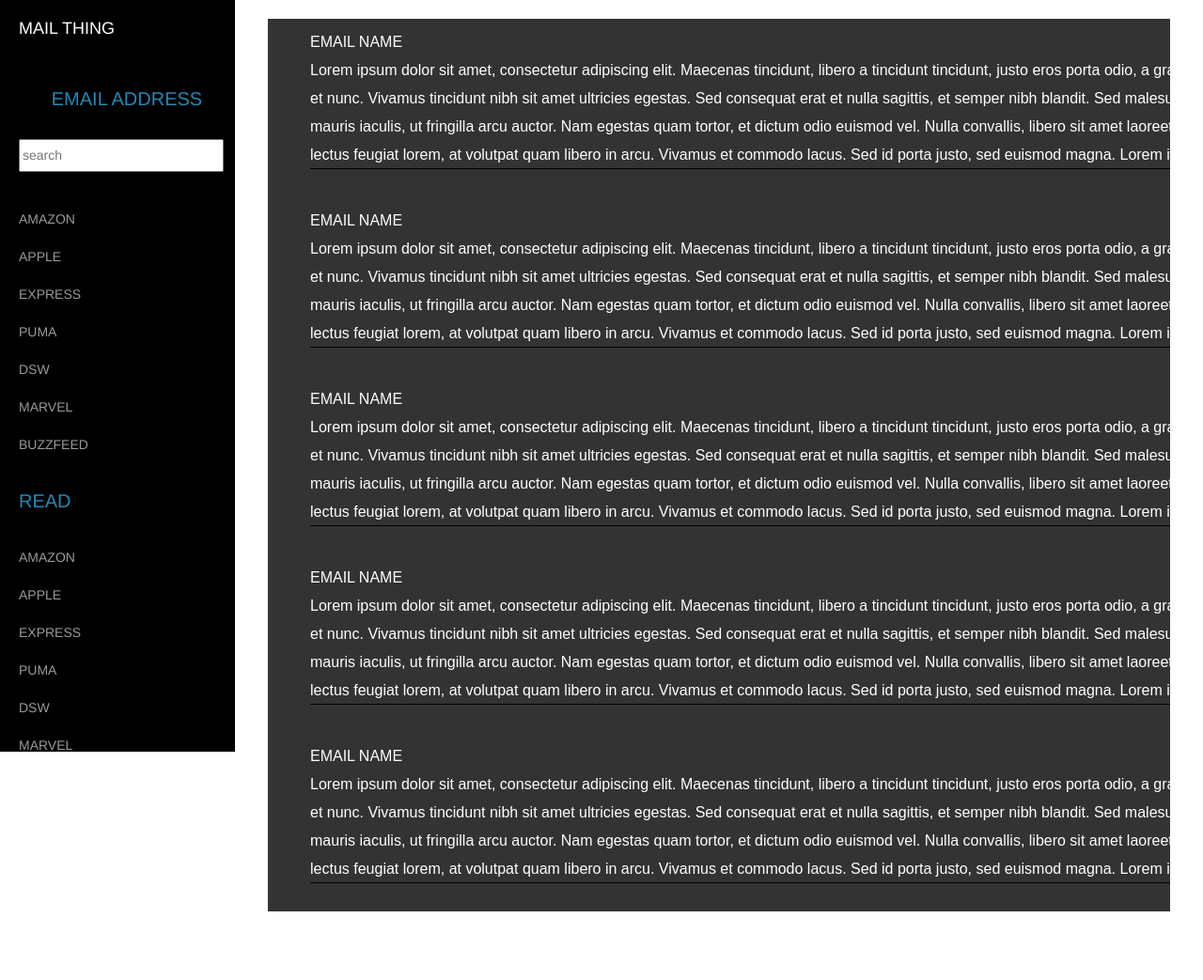
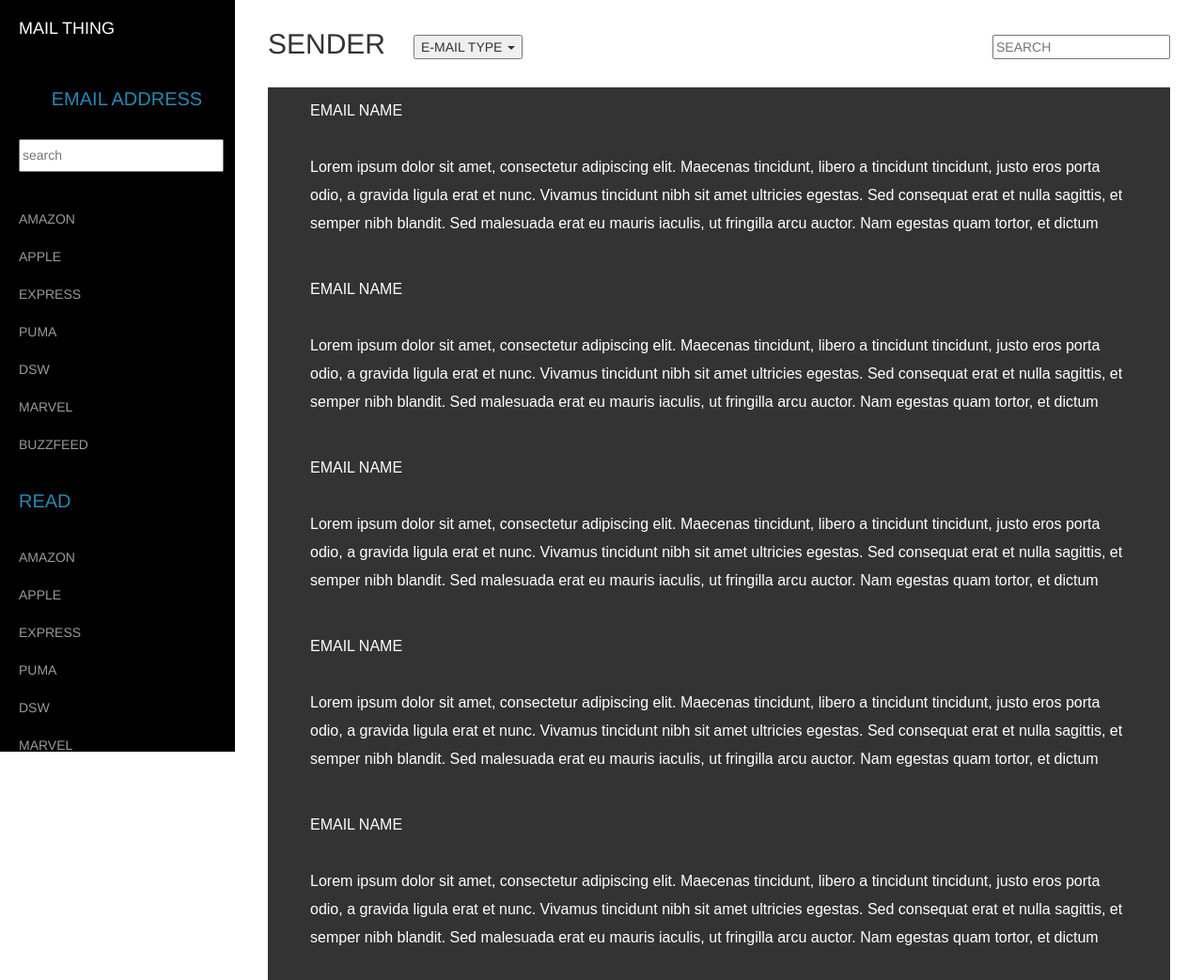
Before and after one commit to Rickisteiner/MailProject, a plain HTML site: page dashboard.html in a window 1280 px wide. Shown: the whole page at 94% size. Before the commit the page ends 990 px from the top, so only its background shows below. Drawn offline with nearby package versions, Linux system fonts and the light colour scheme.

Commit message:
more dashboard changes

```diff
--- a/dashboard.html
+++ b/dashboard.html
@@ -18,7 +18,7 @@
         <div id="sidebar-wrapper">
             <ul class="sidebar-nav">
                 <li class="sidebar-brand" id="logo">
-                    <a href="#">
+                    <a href="index.html">
                         MAIL THING
                     </a>
                 </li>
@@ -87,29 +87,48 @@
         <div id="page-content-wrapper">
             <div class="container-fluid">
                 <div class="row">
+                	<div id="top">
+                    		<h4 id="sender">SENDER</h4>
+                    		<div class="dropdown" id="dropdown">
+                    			<button id="dLabel" type="button" data-toggle="dropdown" aria-haspopup="true" aria-expanded="false">E-MAIL TYPE
+                    				<span class="caret"></span>
+                    			</button>
+                    			<ul class="dropdown-menu" role="menu" aria-labelledby="dLabel">
+                    				<li id="stuff">stuff</li>
+                    				<li id="stuff">stuff</li>
+                    				<li id="stuff">stuff</li>
+                    			</ul>
+                    		</div>
+                    		<input placeholder="SEARCH" id="searchtop">
+                    	</div>
                     <div class="col-lg-12" id="content">
                     	<div id="email">
                     		 EMAIL NAME <br/>
+                             <br/>
                     		 Lorem ipsum dolor sit amet, consectetur adipiscing elit. Maecenas tincidunt, libero a tincidunt tincidunt, justo eros porta odio, a gravida ligula erat et nunc. Vivamus tincidunt nibh sit amet ultricies egestas. Sed consequat erat et nulla sagittis, et semper nibh blandit. Sed malesuada erat eu mauris iaculis, ut fringilla arcu auctor. Nam egestas quam tortor, et dictum odio euismod vel. Nulla convallis, libero sit amet laoreet placerat, elit lectus feugiat lorem, at volutpat quam libero in arcu. Vivamus et commodo lacus. Sed id porta justo, sed euismod magna.
                     		 Lorem ipsum dolor sit amet, consectetur adipiscing elit. Maecenas tincidunt, libero a tincidunt tincidunt, justo eros porta odio, a gravida ligula erat et nunc. Vivamus tincidunt nibh sit amet ultricies egestas. Sed consequat erat et nulla sagittis, et semper nibh blandit. Sed malesuada erat eu mauris iaculis, ut fringilla arcu auctor. Nam egestas quam tortor, et dictum odio euismod vel. Nulla convallis, libero sit amet laoreet placerat, elit lectus feugiat lorem, at volutpat quam libero in arcu. Vivamus et commodo lacus. Sed id porta justo, sed euismod magna.
                     	</div>
                     	<div id="email">
                     		 EMAIL NAME <br/>
+                             <br/>
                     		 Lorem ipsum dolor sit amet, consectetur adipiscing elit. Maecenas tincidunt, libero a tincidunt tincidunt, justo eros porta odio, a gravida ligula erat et nunc. Vivamus tincidunt nibh sit amet ultricies egestas. Sed consequat erat et nulla sagittis, et semper nibh blandit. Sed malesuada erat eu mauris iaculis, ut fringilla arcu auctor. Nam egestas quam tortor, et dictum odio euismod vel. Nulla convallis, libero sit amet laoreet placerat, elit lectus feugiat lorem, at volutpat quam libero in arcu. Vivamus et commodo lacus. Sed id porta justo, sed euismod magna.
                     		 Lorem ipsum dolor sit amet, consectetur adipiscing elit. Maecenas tincidunt, libero a tincidunt tincidunt, justo eros porta odio, a gravida ligula erat et nunc. Vivamus tincidunt nibh sit amet ultricies egestas. Sed consequat erat et nulla sagittis, et semper nibh blandit. Sed malesuada erat eu mauris iaculis, ut fringilla arcu auctor. Nam egestas quam tortor, et dictum odio euismod vel. Nulla convallis, libero sit amet laoreet placerat, elit lectus feugiat lorem, at volutpat quam libero in arcu. Vivamus et commodo lacus. Sed id porta justo, sed euismod magna.
                     	</div>
                     	<div id="email">
                     		 EMAIL NAME <br/>
+                             <br/>
                     		 Lorem ipsum dolor sit amet, consectetur adipiscing elit. Maecenas tincidunt, libero a tincidunt tincidunt, justo eros porta odio, a gravida ligula erat et nunc. Vivamus tincidunt nibh sit amet ultricies egestas. Sed consequat erat et nulla sagittis, et semper nibh blandit. Sed malesuada erat eu mauris iaculis, ut fringilla arcu auctor. Nam egestas quam tortor, et dictum odio euismod vel. Nulla convallis, libero sit amet laoreet placerat, elit lectus feugiat lorem, at volutpat quam libero in arcu. Vivamus et commodo lacus. Sed id porta justo, sed euismod magna.
                     		 Lorem ipsum dolor sit amet, consectetur adipiscing elit. Maecenas tincidunt, libero a tincidunt tincidunt, justo eros porta odio, a gravida ligula erat et nunc. Vivamus tincidunt nibh sit amet ultricies egestas. Sed consequat erat et nulla sagittis, et semper nibh blandit. Sed malesuada erat eu mauris iaculis, ut fringilla arcu auctor. Nam egestas quam tortor, et dictum odio euismod vel. Nulla convallis, libero sit amet laoreet placerat, elit lectus feugiat lorem, at volutpat quam libero in arcu. Vivamus et commodo lacus. Sed id porta justo, sed euismod magna.
                     	</div>
                     	<div id="email">
                     		 EMAIL NAME <br/>
+                             <br/>
                     		 Lorem ipsum dolor sit amet, consectetur adipiscing elit. Maecenas tincidunt, libero a tincidunt tincidunt, justo eros porta odio, a gravida ligula erat et nunc. Vivamus tincidunt nibh sit amet ultricies egestas. Sed consequat erat et nulla sagittis, et semper nibh blandit. Sed malesuada erat eu mauris iaculis, ut fringilla arcu auctor. Nam egestas quam tortor, et dictum odio euismod vel. Nulla convallis, libero sit amet laoreet placerat, elit lectus feugiat lorem, at volutpat quam libero in arcu. Vivamus et commodo lacus. Sed id porta justo, sed euismod magna.
                     		 Lorem ipsum dolor sit amet, consectetur adipiscing elit. Maecenas tincidunt, libero a tincidunt tincidunt, justo eros porta odio, a gravida ligula erat et nunc. Vivamus tincidunt nibh sit amet ultricies egestas. Sed consequat erat et nulla sagittis, et semper nibh blandit. Sed malesuada erat eu mauris iaculis, ut fringilla arcu auctor. Nam egestas quam tortor, et dictum odio euismod vel. Nulla convallis, libero sit amet laoreet placerat, elit lectus feugiat lorem, at volutpat quam libero in arcu. Vivamus et commodo lacus. Sed id porta justo, sed euismod magna.
                     	</div>
                     	<div id="email">
                     		 EMAIL NAME <br/>
+                             <br/>
                     		 Lorem ipsum dolor sit amet, consectetur adipiscing elit. Maecenas tincidunt, libero a tincidunt tincidunt, justo eros porta odio, a gravida ligula erat et nunc. Vivamus tincidunt nibh sit amet ultricies egestas. Sed consequat erat et nulla sagittis, et semper nibh blandit. Sed malesuada erat eu mauris iaculis, ut fringilla arcu auctor. Nam egestas quam tortor, et dictum odio euismod vel. Nulla convallis, libero sit amet laoreet placerat, elit lectus feugiat lorem, at volutpat quam libero in arcu. Vivamus et commodo lacus. Sed id porta justo, sed euismod magna.
                     		 Lorem ipsum dolor sit amet, consectetur adipiscing elit. Maecenas tincidunt, libero a tincidunt tincidunt, justo eros porta odio, a gravida ligula erat et nunc. Vivamus tincidunt nibh sit amet ultricies egestas. Sed consequat erat et nulla sagittis, et semper nibh blandit. Sed malesuada erat eu mauris iaculis, ut fringilla arcu auctor. Nam egestas quam tortor, et dictum odio euismod vel. Nulla convallis, libero sit amet laoreet placerat, elit lectus feugiat lorem, at volutpat quam libero in arcu. Vivamus et commodo lacus. Sed id porta justo, sed euismod magna.
                     	</div>
--- a/dashboardstyle.css
+++ b/dashboardstyle.css
@@ -1,3 +1,28 @@
+#sender {
+	float: left;
+	font-size: 30px;
+}
+
+#dropdown {
+	float: left;
+	margin-left: 30px;
+	margin-top: 17px;
+	margin-bottom: 30px;
+}
+
+#stuff {
+	text-align: center;
+}
+
+#stuff:hover {
+	background-color: #2589B4;
+}
+
+#searchtop {
+	float: right;
+	margin-top: 17px;
+}
+
 #content {
 	width: 100%;
 	height: 100%;
@@ -6,12 +31,11 @@
 }
 
 #email {
-	width: 1040px;
 	height: 160px;
 	overflow: scroll;
 	margin-left: 30px;
+	margin-right: 30px;
 	margin-bottom: 30px;
-	border-bottom: 1px solid black;
 	padding-top: 10px;
 	color: white;
 	font-family: sans-serif;
```
